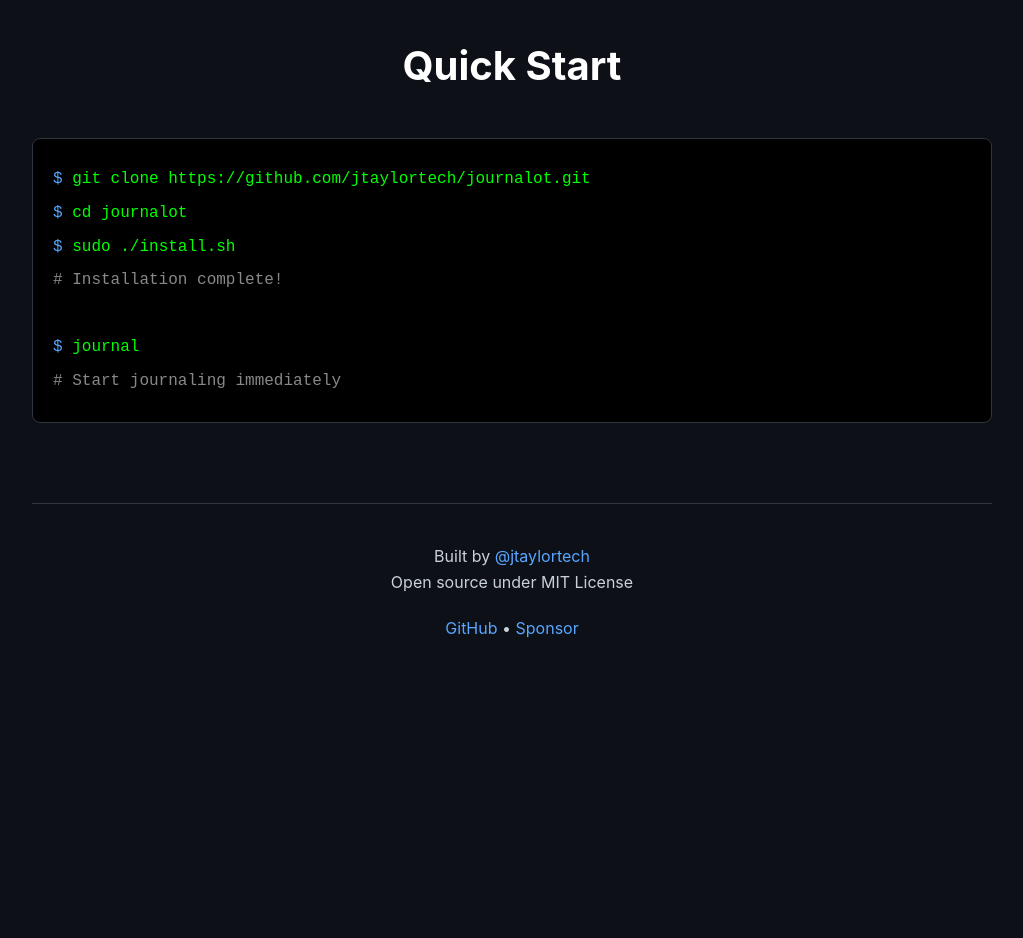
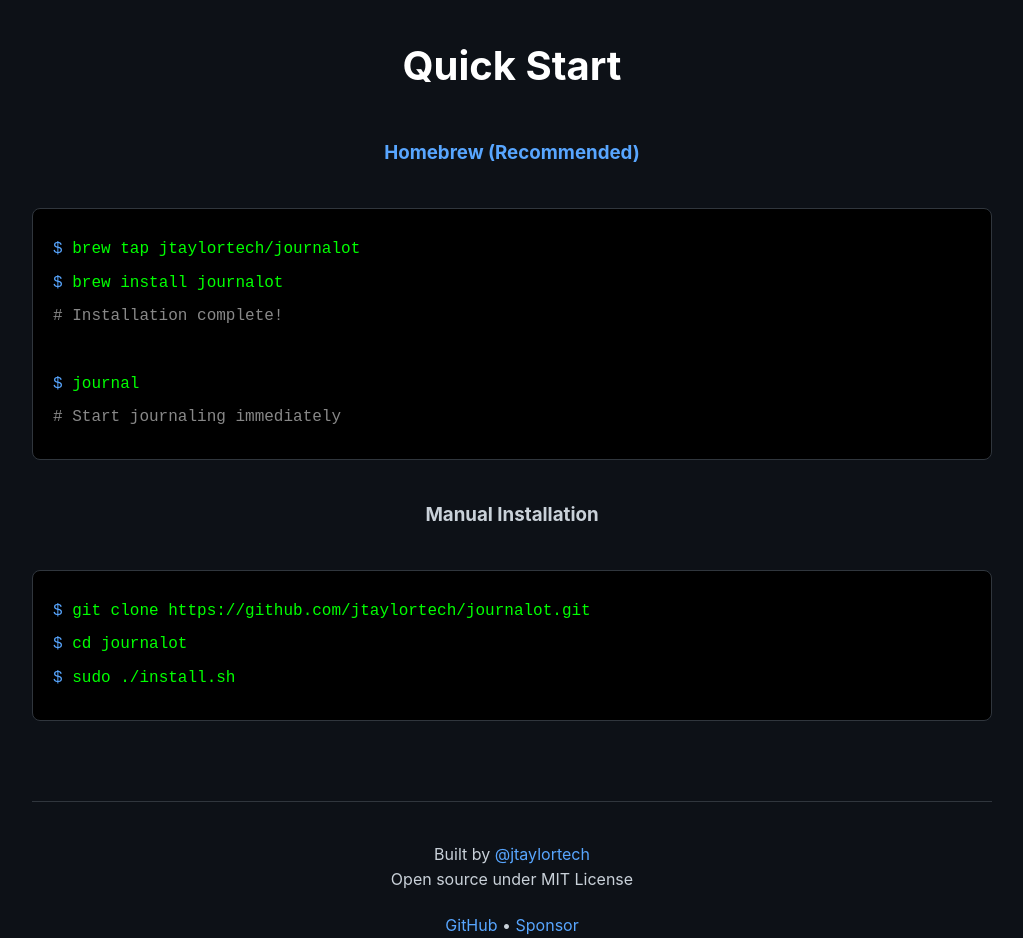
Before and after one commit to jtaylortech/journalot, a plain HTML site: page docs/index.html in a window 1280 px wide. Shown: the part 2240-3178 px from the top of the page, without its empty margins (128-1151 px from the left). Before the commit the page ends 2961 px from the top, so only its background shows below. Drawn offline with Linux system fonts and the light colour scheme.

Commit message:
docs: Update website with Homebrew installation method

```diff
--- a/docs/index.html
+++ b/docs/index.html
@@ -100,6 +100,23 @@
     <section style="margin: 80px 0;">
       <h2 style="text-align: center; color: #fff; font-size: 2.5em; margin-bottom: 40px;">Quick Start</h2>
 
+      <h3 style="text-align: center; color: var(--accent); margin-bottom: 20px;">Homebrew (Recommended)</h3>
+      <div class="terminal">
+        <div class="terminal-line">
+          <span class="terminal-prompt">$</span> brew tap jtaylortech/journalot
+        </div>
+        <div class="terminal-line">
+          <span class="terminal-prompt">$</span> brew install journalot
+        </div>
+        <div class="terminal-line terminal-output"># Installation complete!</div>
+        <br>
+        <div class="terminal-line">
+          <span class="terminal-prompt">$</span> journal
+        </div>
+        <div class="terminal-line terminal-output"># Start journaling immediately</div>
+      </div>
+
+      <h3 style="text-align: center; color: var(--text); margin: 40px 0 20px;">Manual Installation</h3>
       <div class="terminal">
         <div class="terminal-line">
           <span class="terminal-prompt">$</span> git clone https://github.com/jtaylortech/journalot.git
@@ -110,12 +127,6 @@
         <div class="terminal-line">
           <span class="terminal-prompt">$</span> sudo ./install.sh
         </div>
-        <div class="terminal-line terminal-output"># Installation complete!</div>
-        <br>
-        <div class="terminal-line">
-          <span class="terminal-prompt">$</span> journal
-        </div>
-        <div class="terminal-line terminal-output"># Start journaling immediately</div>
       </div>
     </section>
 
```
